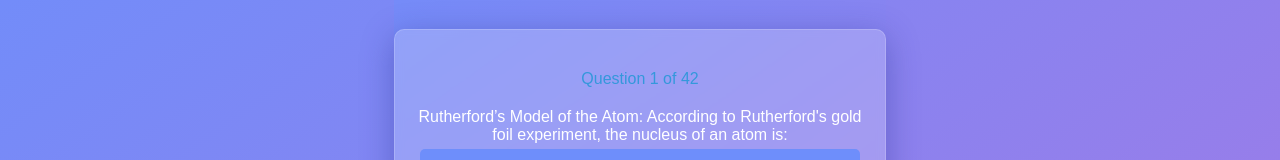
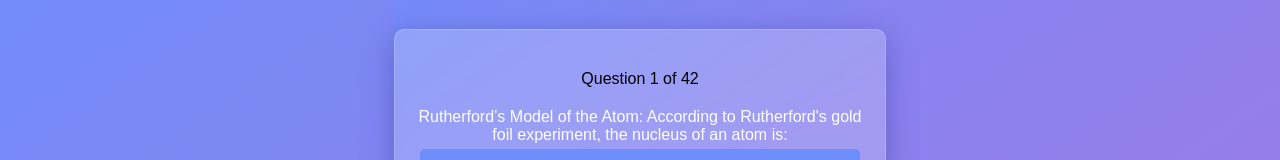
Before and after one commit to Dirush10/dirush10.github.io, a plain HTML site: page index.html in a window 1280 px wide. Shown: the part 141-301 px from the top of the page. Drawn offline with Linux system fonts and the light colour scheme.

Commit message:
update style.css

```diff
--- a/style.css
+++ b/style.css
@@ -170,5 +170,5 @@ button.selected {
 }
 
 #question-info {
-    color: #3498db; /* Example: sets the text color to a shade of blue */
+    color: black; /* Example: sets the text color to a shade of blue */
 }
```
